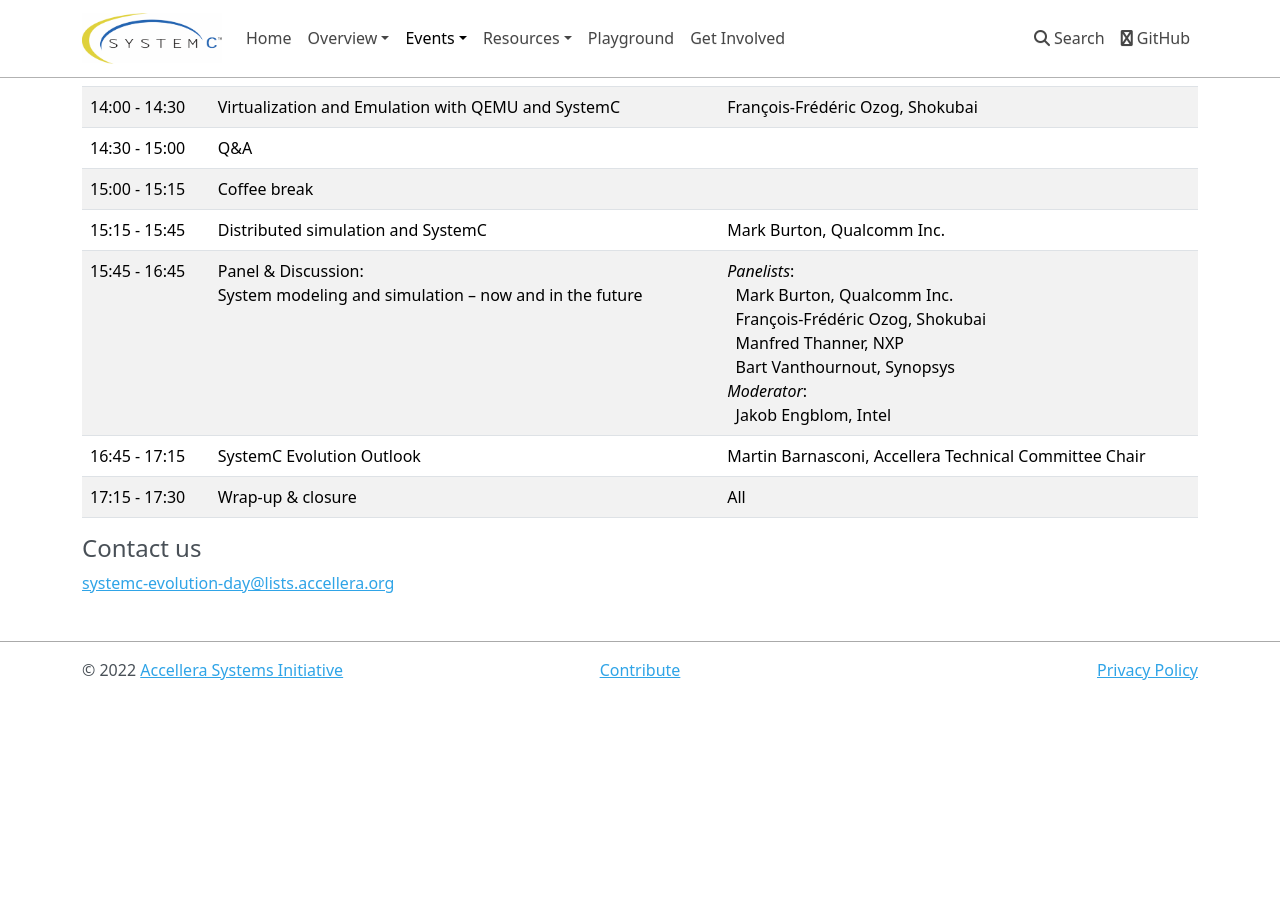
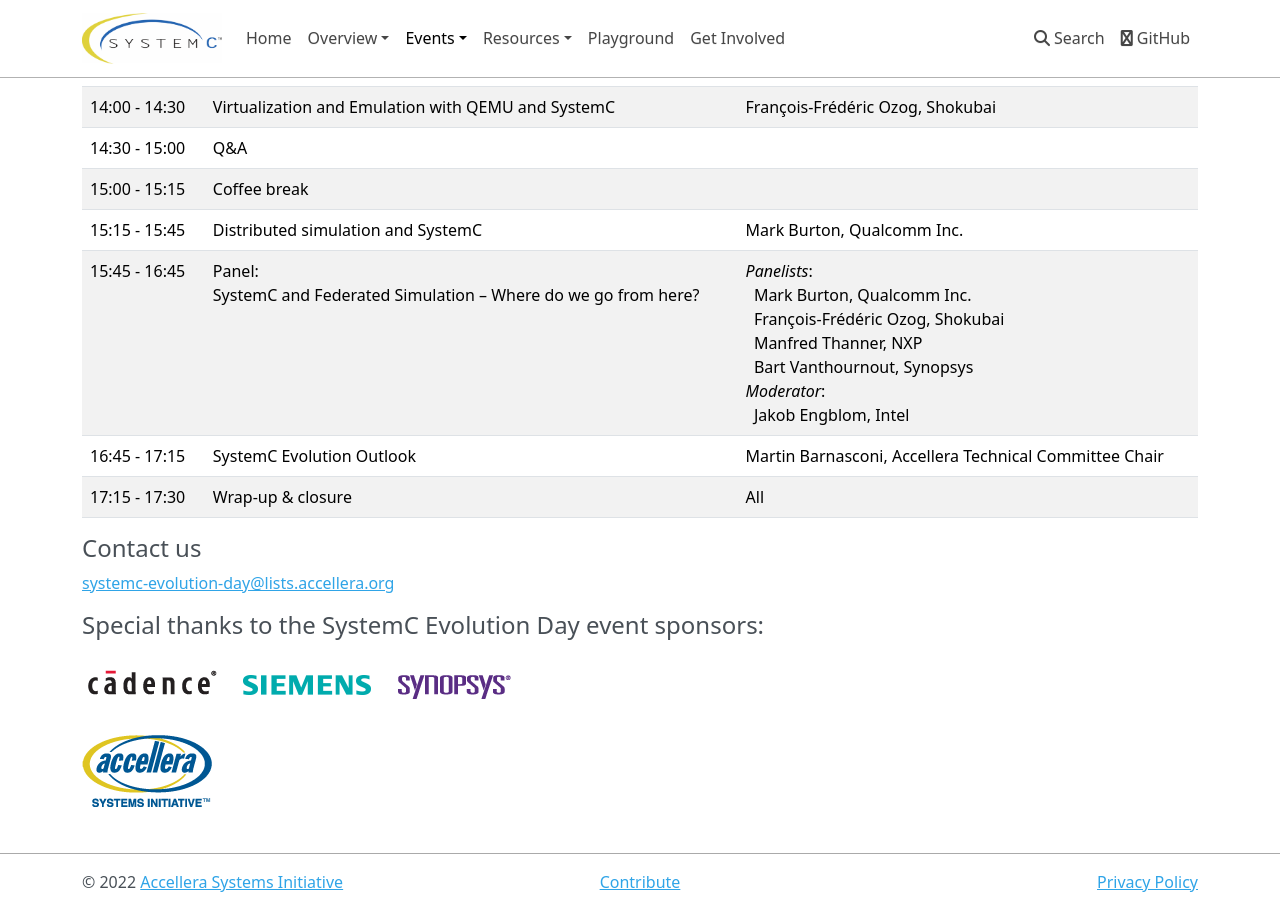
Before and after one commit to accellera-official/systemc.org, an MkDocs documentation site: the page built from docs/events/sced2022.md, in a window 1280 px wide and 900 px high, scrolled down 1200 px. Built offline with MkDocs 1.6.1, drawn with Linux system fonts in a browser that asks for light colours; nearby versions of some CDN libraries; before the commit the page ends 1892 px from its top, so only the background shows below that.

Commit message:
update panel title and event sponsors
Signed-off-by: Martin Barnasconi <martin.barnasconi@nxp.com>

```diff
--- a/docs/events/sced2022.md
+++ b/docs/events/sced2022.md
@@ -49,10 +49,15 @@
 | 14:30 - 15:00 | Q&A |
 | 15:00 - 15:15 | Coffee break |
 | 15:15 - 15:45 | Distributed simulation and SystemC | Mark Burton, Qualcomm Inc. |
-| 15:45 - 16:45 | Panel & Discussion:<br>System modeling and simulation – now and in the future | _Panelists_:<br>&nbsp;&nbsp;Mark Burton, Qualcomm Inc.<br>&nbsp;&nbsp;François-Frédéric Ozog, Shokubai<br>&nbsp;&nbsp;Manfred Thanner, NXP<br>&nbsp;&nbsp;Bart Vanthournout, Synopsys<br>_Moderator_:<br>&nbsp;&nbsp;Jakob Engblom, Intel |
+| 15:45 - 16:45 | Panel:<br>SystemC and Federated Simulation – Where do we go from here? | _Panelists_:<br>&nbsp;&nbsp;Mark Burton, Qualcomm Inc.<br>&nbsp;&nbsp;François-Frédéric Ozog, Shokubai<br>&nbsp;&nbsp;Manfred Thanner, NXP<br>&nbsp;&nbsp;Bart Vanthournout, Synopsys<br>_Moderator_:<br>&nbsp;&nbsp;Jakob Engblom, Intel |
 | 16:45 - 17:15 | SystemC Evolution Outlook | Martin Barnasconi, Accellera Technical Committee Chair |
 | 17:15 - 17:30 | Wrap-up & closure | All |
 
 ## Contact us
 
 [systemc-evolution-day@lists.accellera.org](mailto:systemc-evolution-day@lists.accellera.org)
+
+## Special thanks to the SystemC Evolution Day event sponsors:
+
+<p><a href="http://www.cadence.com/" target="_blank" rel="noopener noreferrer"><img style="display: inline-block; padding-right: 15px;" src="/images/logo-cadence-sponsor.png" alt="Cadence" /></a><a href="http://www.mentor.com/" target="_blank" rel="noopener noreferrer"><img style="display: inline-block; padding-right: 15px;" src="/images/logo-siemens-sponsor.png" alt="Siemens EDA" /></a><a href="http://www.synopsys.com/" target="_blank" rel="noopener noreferrer"><img style="display: inline-block;" src="/images/logo-synopsys-sponsor.png" alt="Synopsys" /></a></p>
+<p><a href="http://www.accellera.ogr/" target="_blank" rel="noopener noreferrer"><img style="display: inline-block;" src="/images/logo_accellera.png" alt="Accellera" /></a></p>
```
